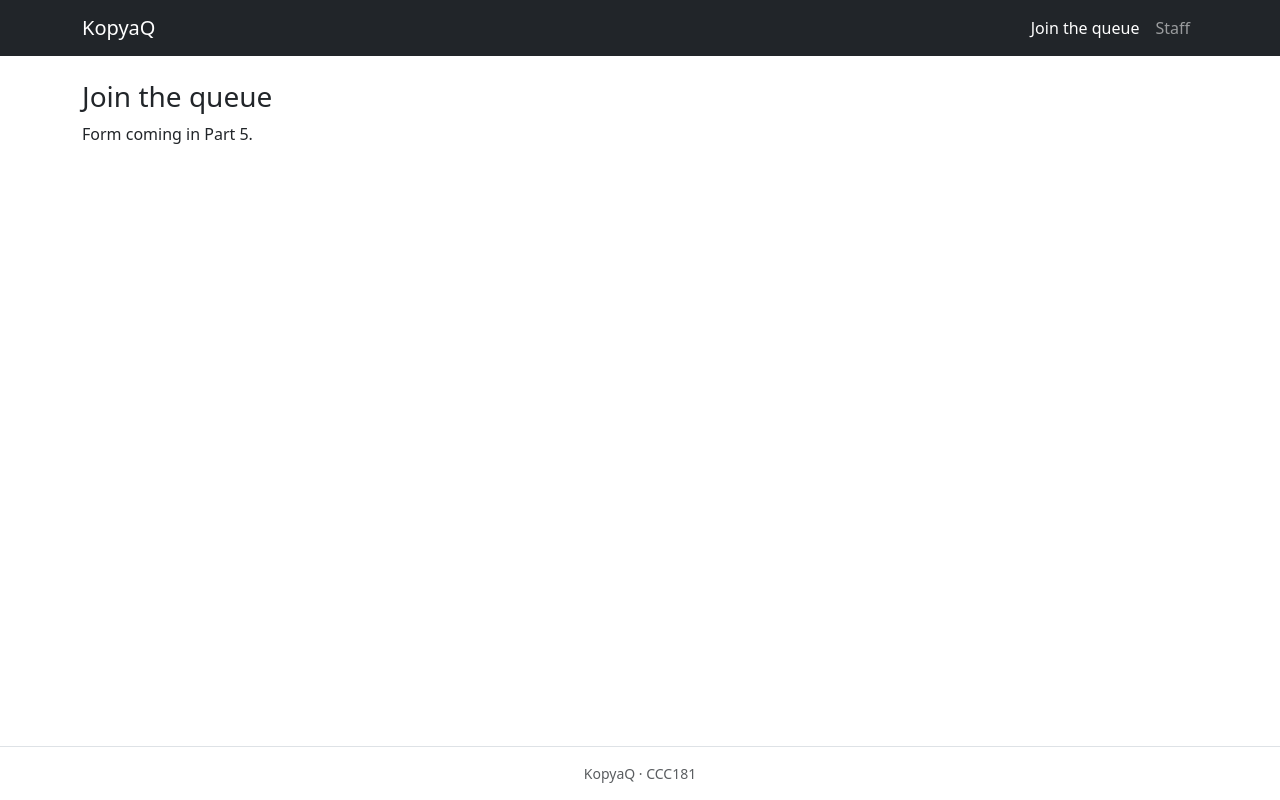
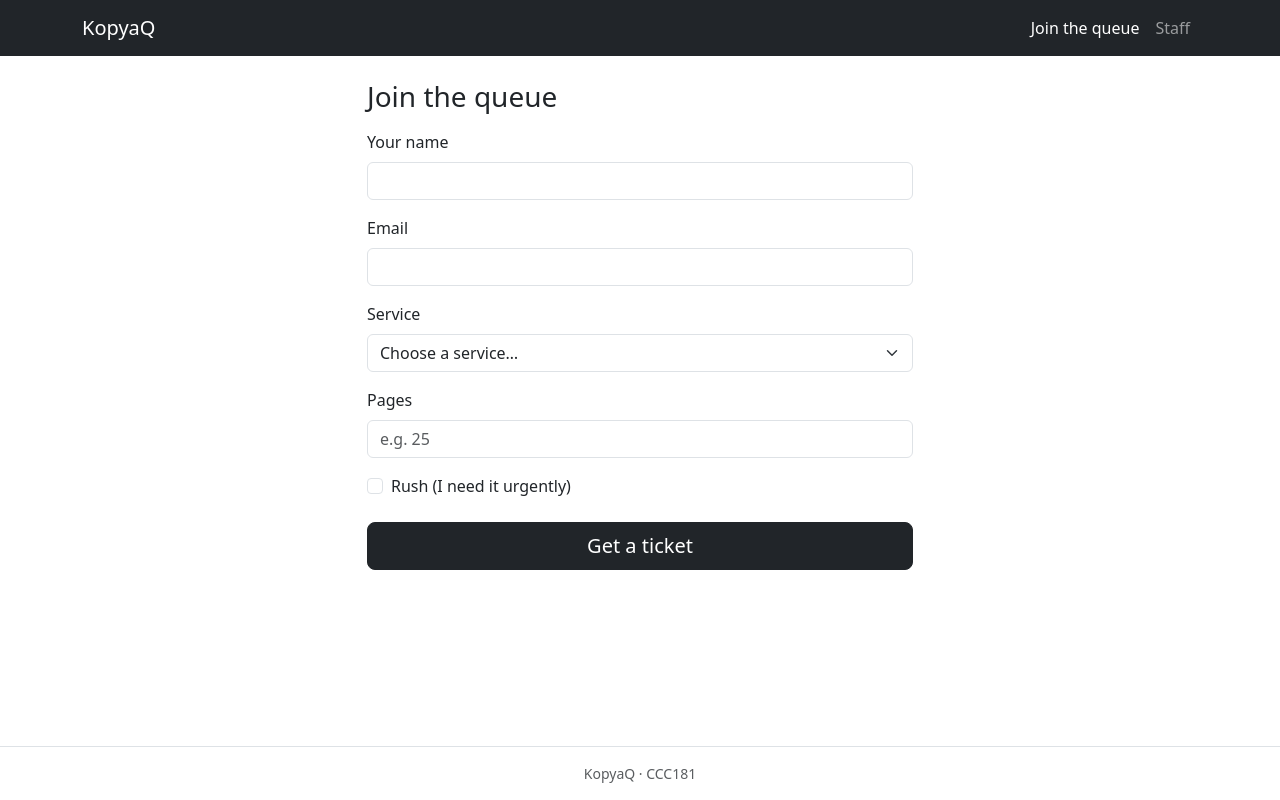
Before and after one commit to joashcasino/ccc181, a Flask app: page /join in a window 1280 px wide. Run offline with Flask 3, Linux system fonts and the light colour scheme.

Commit message:
Add join form with server-side validation (#1)

```diff
--- a/app.py
+++ b/app.py
@@ -35,9 +35,40 @@ def index():
     return render_template("index.html")
 
 
-@app.route("/join")
+@app.get("/join")
 def join_form():
-    return render_template("join.html")
+    return render_template("join.html", services=SERVICES, form={})
+
+
+@app.post("/join")
+def join():
+    form = request.form
+    name = form.get("name", "").strip()
+    email = form.get("email", "").strip().lower()
+    service_id = form.get("service_id", type=int)
+    pages = form.get("pages", type=int)
+    rush = form.get("rush") == "yes"
+
+    errors = {}
+    if not name:
+        errors["name"] = "Enter your name."
+    if "@" not in email:
+        errors["email"] = "Enter a valid email address."
+    if service_id not in [s["id"] for s in SERVICES]:
+        errors["service_id"] = "Choose a service."
+    if pages is None or not 1 <= pages <= 1000:
+        errors["pages"] = "Enter the number of pages, from 1 to 1000."
+
+    if errors:
+        flash("Please fix the highlighted fields.", "danger")
+        return render_template("join.html", services=SERVICES, form=form, errors=errors), 400
+
+    number = TICKETS[-1]["number"] + 1 if TICKETS else 1
+    TICKETS.append({"number": number, "name": name, "email": email,
+                    "service_id": service_id, "pages": pages, "rush": rush,
+                    "status": "waiting"})
+    flash(f"You joined the queue. Your ticket is #{number}.", "success")
+    return redirect(url_for("ticket", ticket_id=number))
 
 
 @app.route("/staff")
--- a/templates/join.html
+++ b/templates/join.html
@@ -1,6 +1,70 @@
 {% extends "base.html" %}
+{% block title %}Join the queue · KopyaQ{% endblock %}
 
 {% block content %}
-  <h1 class="h3">Join the queue</h1>
-  <p>Form coming in Part 5.</p>
+<div class="row justify-content-center">
+  <div class="col-12 col-md-8 col-lg-6">
+    <h1 class="h3 mb-3">Join the queue</h1>
+
+    <form method="post" action="{{ url_for('join') }}" novalidate id="join-form">
+      <div class="mb-3">
+        <label for="name" class="form-label">Your name</label>
+        <input id="name" name="name" type="text" autocomplete="name" required
+               class="form-control {% if errors and errors.name %}is-invalid{% endif %}"
+               value="{{ form.get('name', '') }}"
+               {% if errors and errors.name %}aria-describedby="name-error"{% endif %}>
+        {% if errors and errors.name %}
+          <div id="name-error" class="invalid-feedback">{{ errors.name }}</div>
+        {% endif %}
+      </div>
+
+      <div class="mb-3">
+        <label for="email" class="form-label">Email</label>
+        <input id="email" name="email" type="email" autocomplete="email" required
+               class="form-control {% if errors and errors.email %}is-invalid{% endif %}"
+               value="{{ form.get('email', '') }}"
+               {% if errors and errors.email %}aria-describedby="email-error"{% endif %}>
+        {% if errors and errors.email %}
+          <div id="email-error" class="invalid-feedback">{{ errors.email }}</div>
+        {% endif %}
+      </div>
+
+      <div class="mb-3">
+        <label for="service_id" class="form-label">Service</label>
+        <select id="service_id" name="service_id" required
+                class="form-select {% if errors and errors.service_id %}is-invalid{% endif %}"
+                {% if errors and errors.service_id %}aria-describedby="service-error"{% endif %}>
+          <option value="">Choose a service…</option>
+          {% for s in services %}
+            <option value="{{ s.id }}"
+              {% if form.get('service_id') == s.id|string %}selected{% endif %}>{{ s.name }}</option>
+          {% endfor %}
+        </select>
+        {% if errors and errors.service_id %}
+          <div id="service-error" class="invalid-feedback">{{ errors.service_id }}</div>
+        {% endif %}
+      </div>
+
+      <div class="mb-3">
+        <label for="pages" class="form-label">Pages</label>
+        <input id="pages" name="pages" type="number" inputmode="numeric" min="1" max="1000" required
+               placeholder="e.g. 25"
+               class="form-control {% if errors and errors.pages %}is-invalid{% endif %}"
+               value="{{ form.get('pages', '') }}"
+               {% if errors and errors.pages %}aria-describedby="pages-error"{% endif %}>
+        {% if errors and errors.pages %}
+          <div id="pages-error" class="invalid-feedback">{{ errors.pages }}</div>
+        {% endif %}
+      </div>
+
+      <div class="form-check mb-4">
+        <input class="form-check-input" type="checkbox" id="rush" name="rush" value="yes"
+               {% if form.get('rush') == 'yes' %}checked{% endif %}>
+        <label class="form-check-label" for="rush">Rush (I need it urgently)</label>
+      </div>
+
+      <button type="submit" class="btn btn-dark btn-lg w-100">Get a ticket</button>
+    </form>
+  </div>
+</div>
 {% endblock %}
```
